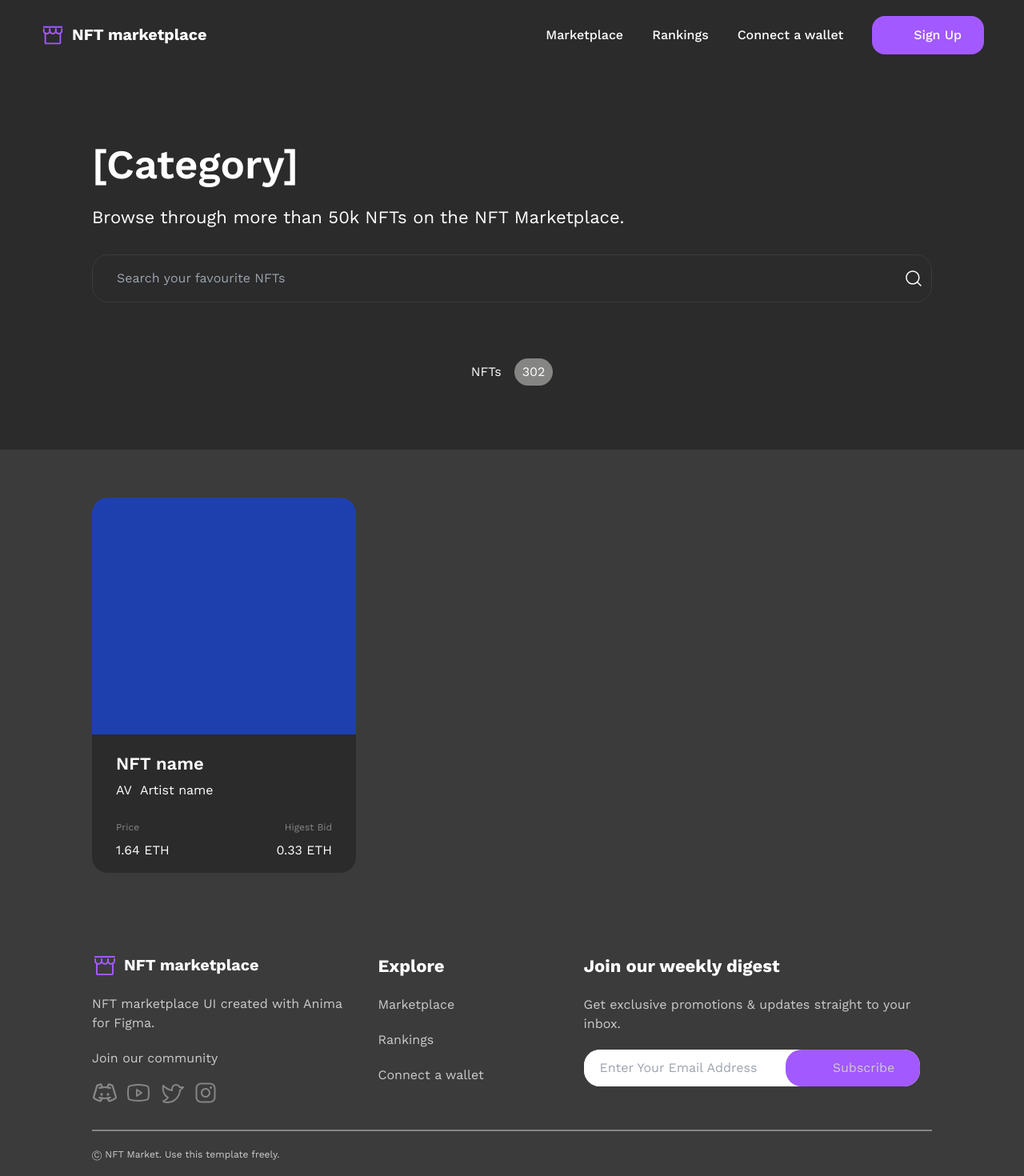
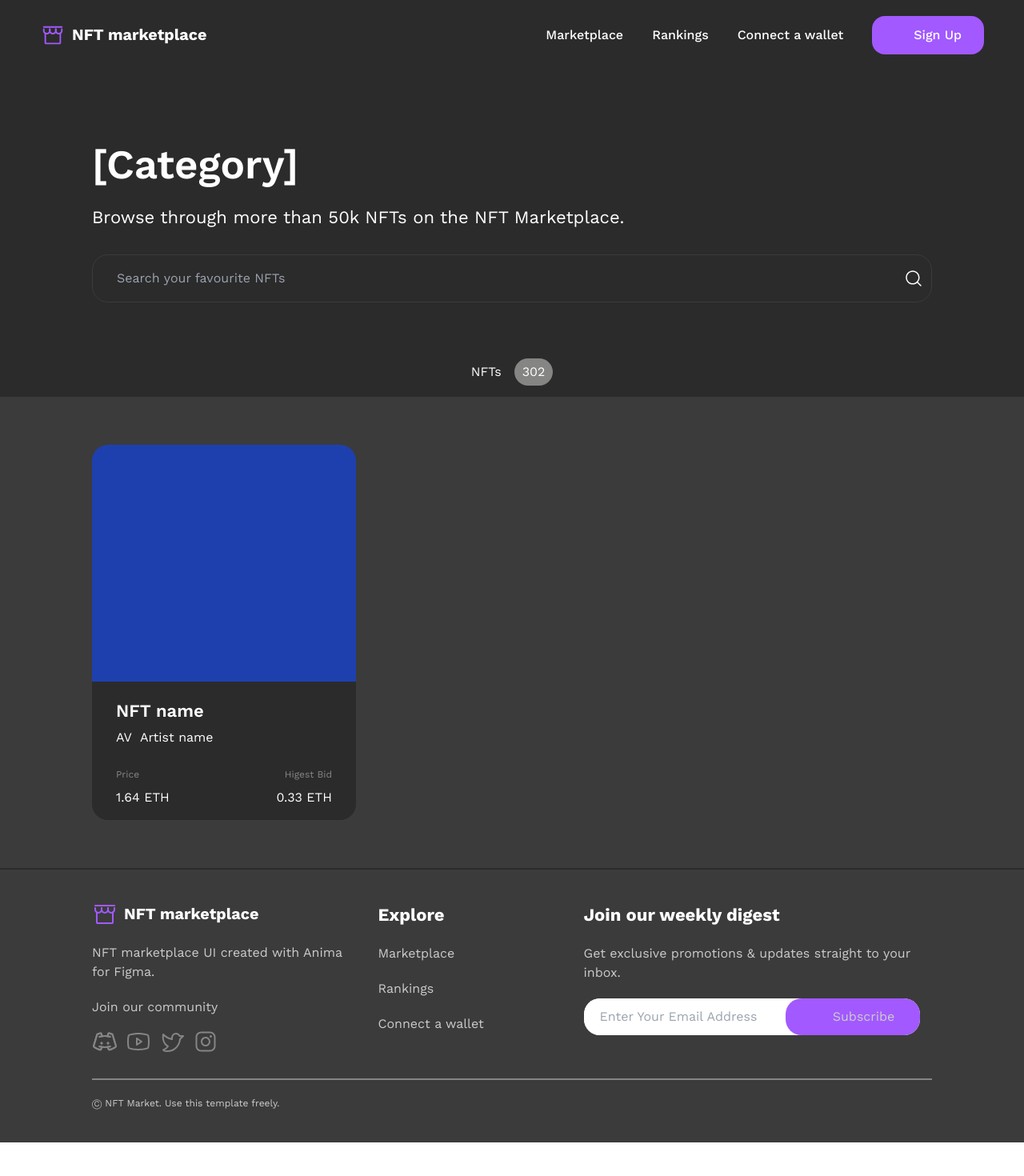
Before and after one commit to talhak911/talha-nft-marketplace, a React (Create React App) app: page /category in a window 1280 px wide. Shown: the top 1470 px of the page at 80% size. After the commit the page ends 1428 px from the top, so only its background shows below. Built offline with nearby package versions, Linux system fonts and the light colour scheme; some icons are missing.

Commit message:
bottom border add

```diff
--- a/src/pages/Category.tsx
+++ b/src/pages/Category.tsx
@@ -3,7 +3,7 @@ import DisplayNFTs from "../components/displayNFTs/DisplayNfts"
 export default function Category() {
     return (
         <>
-        <div className="px-[30px] py-[40px]  md:px-[90px] md:py-[60px] lg:px-[115px] lg:py-[80px]">
+        <div className="px-[30px] pt-[40px]  md:px-[90px] md:pt-[60px] lg:px-[115px] lg:pt-[80px] pb-[14px]">
             <div className="flex flex-col gap-[30px] mx-auto max-w-[1050px] ">
                 <div className="flex flex-col gap-[10px]">
                     <h2 className="font-semibold text-[28px] md:text-[38px] lg:text-[51px]">
@@ -37,6 +37,7 @@ export default function Category() {
 
         </div>
         <DisplayNFTs/>
+        <hr className="border border-[#2B2B2B]" />
         </>
     )
 }
```
